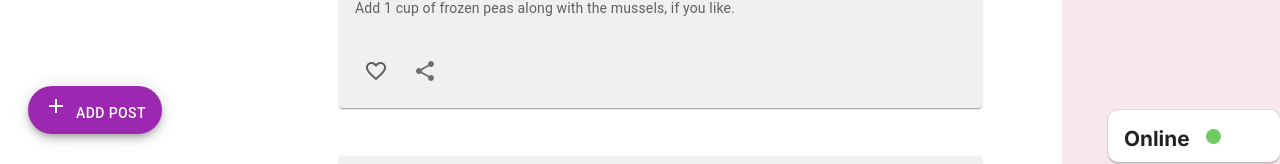
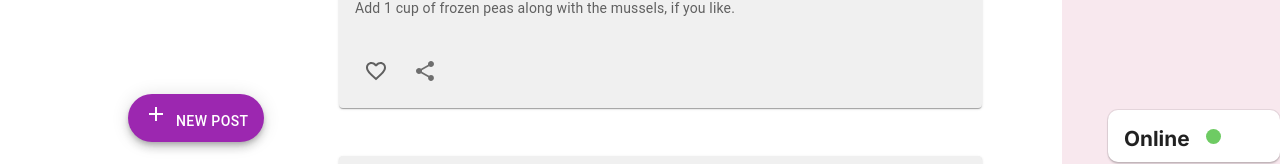
Before and after one commit to LlMrc/next-blog, a Next.js app: page / in a window 1280 px wide. Shown: the part 638-802 px from the top of the page. Built offline with nearby package versions, Linux system fonts and the light colour scheme.

Commit message:
the latest update

```diff
--- a/package.json
+++ b/package.json
@@ -4,8 +4,8 @@
   "private": true,
   "scripts": {
     "dev": "cross-env NODE_OPTIONS='--inspect' next dev",
-    "start": "react-scripts --max_old_space_size=4096 start",
-    "build": "react-scripts --max_old_space_size=4096 build",
+    "start": "next start",
+    "build": "next build",
     "lint": "next lint"
   },
   "dependencies": {
--- a/src/app/components/Add.tsx
+++ b/src/app/components/AddPost.tsx
@@ -1,4 +1,11 @@
-"use client";
+import {
+  Add,
+  AddAPhoto,
+  DateRangeOutlined,
+  EmojiEmotions,
+  PersonAdd,
+  VideoCameraBack,
+} from "@mui/icons-material";
 import {
   Avatar,
   Box,
@@ -9,70 +16,56 @@ import {
   Modal,
   Stack,
   TextField,
-  Tooltip,
   Typography,
 } from "@mui/material";
-import {
-  AddAPhoto,
-  Add as AddIcon,
-  DateRangeOutlined,
-  EmojiEmotions,
-  PersonAdd,
-  VideoCameraBack,
-} from "@mui/icons-material";
+import Tooltip from "@mui/material/Tooltip";
 import React, { useState } from "react";
-import styled from "@emotion/styled";
 
-const StyledModal = styled(Modal)({
-  display: "flex",
-  alignItems: "center",
-  justifyContent: "center",
-});
-
-const UserBox = styled(Box)({
-  display: "flex",
-  alignItems: "center",
-  gap: "10px",
-});
-
-export const Add = () => {
+const AddPost = () => {
   const [open, setOpen] = useState(false);
   return (
     <>
       <Tooltip
-        title="Add Post"
-        sx={{ position: "fixed", bottom: 20, left: { xs: "70%", md: 20 } }}
+        title="Add new Note"
+        sx={{ position: "fixed", bottom: 20, left: { xs: "70%", md: "10%" } }}
       >
-        <IconButton  onClick={(e) => setOpen(true)}>
+        <Box>
           <Fab
-          sx={{display: {xs:'none', sm:'block'}}}
-
+            onClick={(e) => setOpen(true)}
             color="secondary"
             variant="extended"
-            aria-label="add"
+            sx={{ display: { xs: "none", sm: "block" } }}
           >
-            <AddIcon sx={{ mr: 1 }} />
-            Add Post
+            <Add sx={{ mr: 1 }} />
+            New Post
           </Fab>
 
-          <Fab color="secondary" aria-label="edit" sx={{display: {xs:'block', sm:'none'}}}>
-            <AddIcon />
+          <Fab
+            onClick={(e) => setOpen(true)}
+            color="secondary"
+            aria-label="edit"
+            sx={{ display: { xs: "block", sm: "none" } }}
+          >
+            <Add />
           </Fab>
-        </IconButton>
+        </Box>
       </Tooltip>
 
-      <StyledModal
+      <Modal
         open={open}
         onClose={(e) => setOpen(false)}
         aria-labelledby="modal-modal-title"
         aria-describedby="modal-modal-description"
+        sx={{ display: "flex", alignItems: "center", justifyContent: "center" }}
       >
-        <Box sx={{ width:  {lg:'30%',md:'40%' ,sm: '50', xs: '60%'},
-          borderRadius: 5,
-          bgcolor: "background.default",
-          color: "text.primary",
-          p: 2}}
-
+        <Box
+          sx={{
+            width: { lg: "30%", md: "40%", sm: "50", xs: "60%" },
+            borderRadius: 5,
+            bgcolor: "background.default",
+            color: "text.primary",
+            p: 2,
+          }}
         >
           <Typography
             id="modal-modal-title"
@@ -84,17 +77,17 @@ export const Add = () => {
             Create post
           </Typography>
 
-          <UserBox>
+          <Box sx={{ display: "flex", alignItems: "center", gap: "10px" }}>
             <Avatar src="" alt="profile" />
-            <Typography>Loe Mrc</Typography>
-          </UserBox>
+            <Typography>Marc Loe</Typography>
+          </Box>
 
           <TextField
             variant="standard"
             rows={3}
             multiline
             sx={{ width: "100%" }}
-            placeholder="What's in your mine"
+            placeholder="What's in your mind"
           />
 
           <Stack direction="row" gap={1} mt={1} mb={3}>
@@ -115,9 +108,9 @@ export const Add = () => {
             </Button>
           </ButtonGroup>
         </Box>
-      </StyledModal>
+      </Modal>
     </>
   );
 };
 
-export default Add;
+export default AddPost;
--- a/src/app/components/HomPage.tsx
+++ b/src/app/components/HomPage.tsx
@@ -4,7 +4,8 @@
 import React from "react";
 import { Box, styled } from "@mui/material";
 import Post from "./Post";
-import Add from "./Add";
+
+import AddPost from "./AddPost";
 
 
 const StyleMargin = styled("div")(({ theme }) => ({
@@ -27,7 +28,9 @@ const HomePage = () => {
         <Post img="https://images.pexels.com/photos/8101834/pexels-photo-8101834.jpeg?auto=compress&cs=tinysrgb&w=1260&h=750&dpr=1" />
         <Post img="https://www.pexels.com/video/red-leaves-in-autumn-1777892/" />
       </Box>
-      <Add />
+
+      <AddPost />
+
       </StyleMargin>
     </>
   );
--- a/src/app/components/NavBar.tsx
+++ b/src/app/components/NavBar.tsx
@@ -123,13 +123,13 @@ function NavBar() {
               <Notifications />
             </Badge>
             <Avatar
-              onClick={(e) => setOpen(true)}
+              onClick={() => setOpen(true)}
               alt="Louis Marc"
               sx={{ width: 30, height: 30 }}
               src="https://media.licdn.com/dms/image/C4E03AQE3sHdhl_gFbA/profile-displayphoto-shrink_800_800/0/1569078145649?e=2147483647&v=beta&t=h3OA1jGhRaPmsHSMa2INoFolQ602Z6tOmy2rtjDrowA"
             />
           </Icon>
-          <UseAvatar onClick={(e) => setOpen(true)}>
+          <UseAvatar onClick={() => setOpen(true)}>
             <Avatar
               alt="Louis Marc"
               sx={{ width: 30, height: 30 }}
--- a/src/app/components/Post.tsx
+++ b/src/app/components/Post.tsx
@@ -5,7 +5,7 @@ import React from 'react'
 import {Avatar, Box, Card, CardActions, CardContent, CardHeader, CardMedia, Checkbox, IconButton, IconButtonProps, Typography} from '@mui/material'
 import { red } from '@mui/material/colors'
 import {  Favorite, FavoriteBorder, MoreVert, Scale, Share } from '@mui/icons-material'
-import styled from '@emotion/styled'
+
 
 export type Props = {
     img: string
--- a/src/app/components/RightBar.tsx
+++ b/src/app/components/RightBar.tsx
@@ -15,7 +15,7 @@ import {
 } from "@mui/material";
 import ImageList from "@mui/material/ImageList";
 import ImageListItem from "@mui/material/ImageListItem";
-import styled from "@emotion/styled";
+import { styled } from "@mui/system";
 
 
 const AvatarStyled = styled(Box)({ display: "flex", alignItems: "start" });
--- a/src/app/components/SideBar.tsx
+++ b/src/app/components/SideBar.tsx
@@ -1,4 +1,4 @@
-import styled from "@emotion/styled";
+
 import {
   AccountCircleOutlined,
   Dashboard,
@@ -6,7 +6,7 @@ import {
   PersonAdd,
   StorefrontOutlined,
 } from "@mui/icons-material";
-import { Box, Typography, Divider } from "@mui/material";
+import { Box, Typography, Divider, styled } from "@mui/material";
 
 import Link from "next/link";
 
--- a/src/app/components/commun/GroupList.tsx
+++ b/src/app/components/commun/GroupList.tsx
@@ -1,8 +1,8 @@
 "use client";
 
-import styled from "@emotion/styled";
-import { Category } from "@mui/icons-material";
-import { Box, IconButton, Paper, Stack, Typography } from "@mui/material";
+
+
+import { Box, IconButton, Paper, Stack, Typography, styled } from "@mui/material";
 import React from "react";
 import BasicMenu from "../MbileMenuGroup";
 
--- a/tsconfig.json
+++ b/tsconfig.json
@@ -1,5 +1,6 @@
 {
   "compilerOptions": {
+    "typeRoots": ["./node_modules/@types"],
     "target": "es5",
     "lib": ["dom", "dom.iterable", "esnext"],
     "allowJs": true,
```
